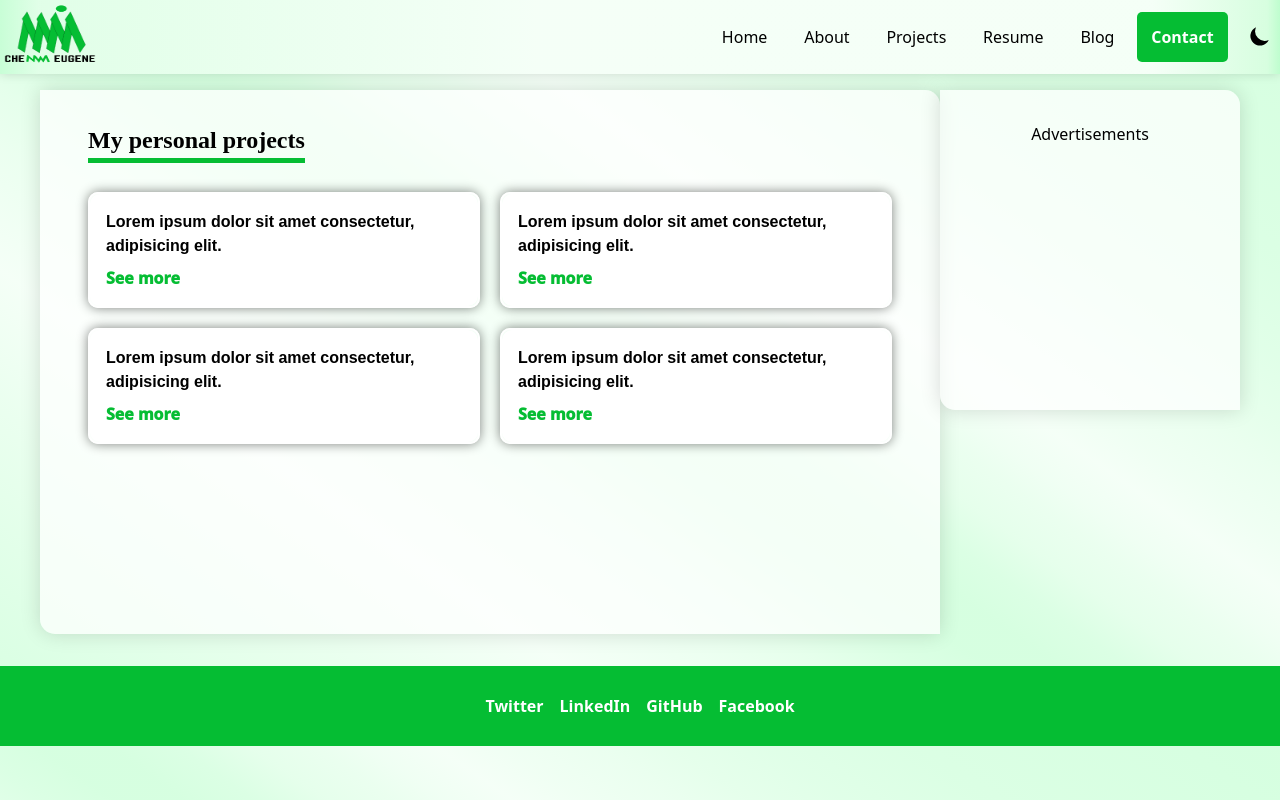
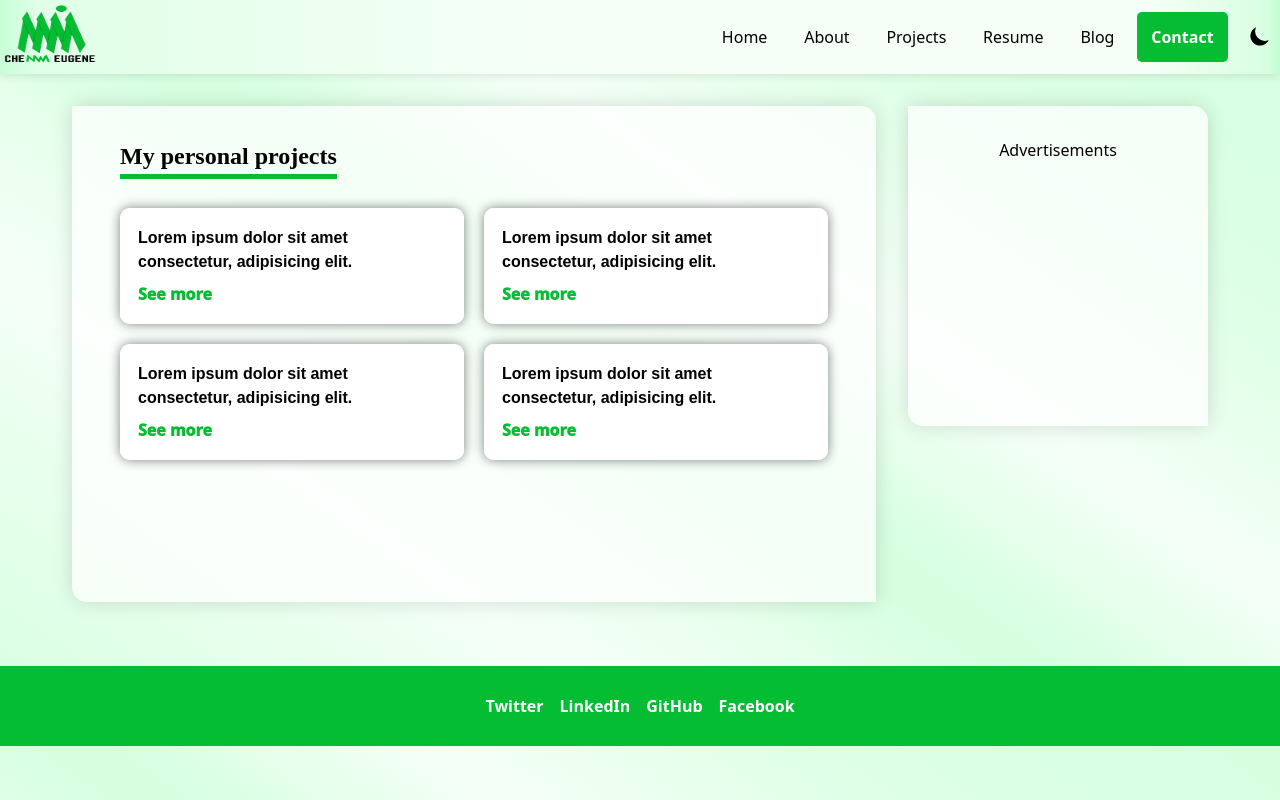
Before and after one commit to Chenwi32/My_portfolio, a Next.js app: page /projects in a window 1280 px wide. Built offline with nearby package versions, Linux system fonts and the light colour scheme.

Commit message:
fixed an undesired layout issue in the projects page

```diff
--- a/styles/globals.css
+++ b/styles/globals.css
@@ -51,9 +51,10 @@ body {
 .secondary_container {
   min-height: 70vh;
   max-width: 1200px;
-justify-content: space-evenly;
+  width: 100%;
+  justify-content: space-evenly;
   margin: 0 auto;
-  padding: 0;
+  padding: 1em;
 }
 
 .main__content_container {
@@ -79,7 +80,7 @@ justify-content: space-evenly;
   box-shadow: 0 0 20px rgba(0, 0, 0, 0.144);
   border-bottom-left-radius: 15px;
   border-top-right-radius: 15px;
-  margin-top: 1em;
+  margin: 1em ;
 }
 
 .btn {
@@ -166,7 +167,7 @@ justify-content: space-evenly;
 
   .btn {
     padding: 0.7em;
-    font-size: .6rem;
+    font-size: 0.7rem;
   }
 
   .main__content_container {
--- a/styles/project.css
+++ b/styles/project.css
@@ -93,9 +93,8 @@
   }
 }
 
-.leftslides {
-  animation: slideInFromLeft 1s ease-in-out
-    /* timing-function delay iteration-count direction fill-mode */;
+/* .leftslides {
+  animation: slideInFromLeft 1s ease-in-out;
 }
 
 .rightslides {
@@ -109,3 +108,4 @@
 .topmslide {
   animation: slideInFrombottom 1s ease-in-out;
 }
+ */
```
